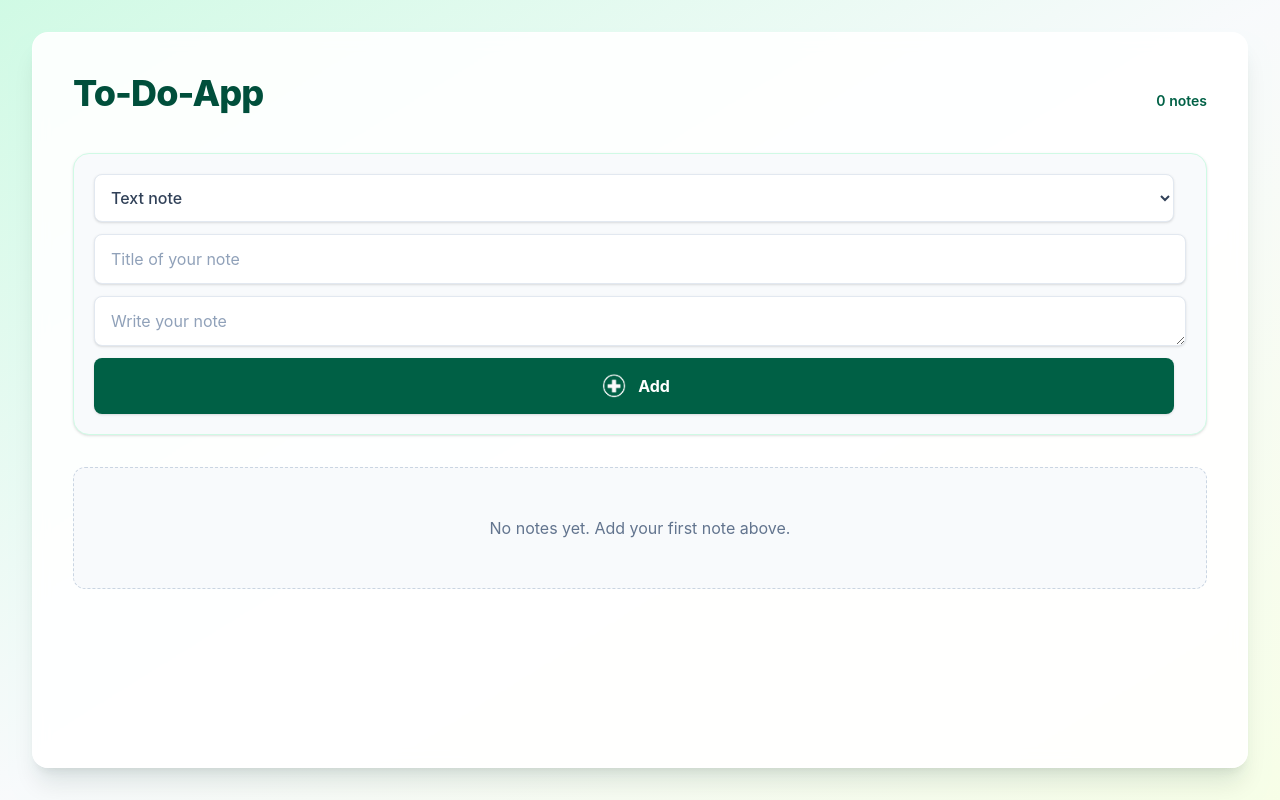
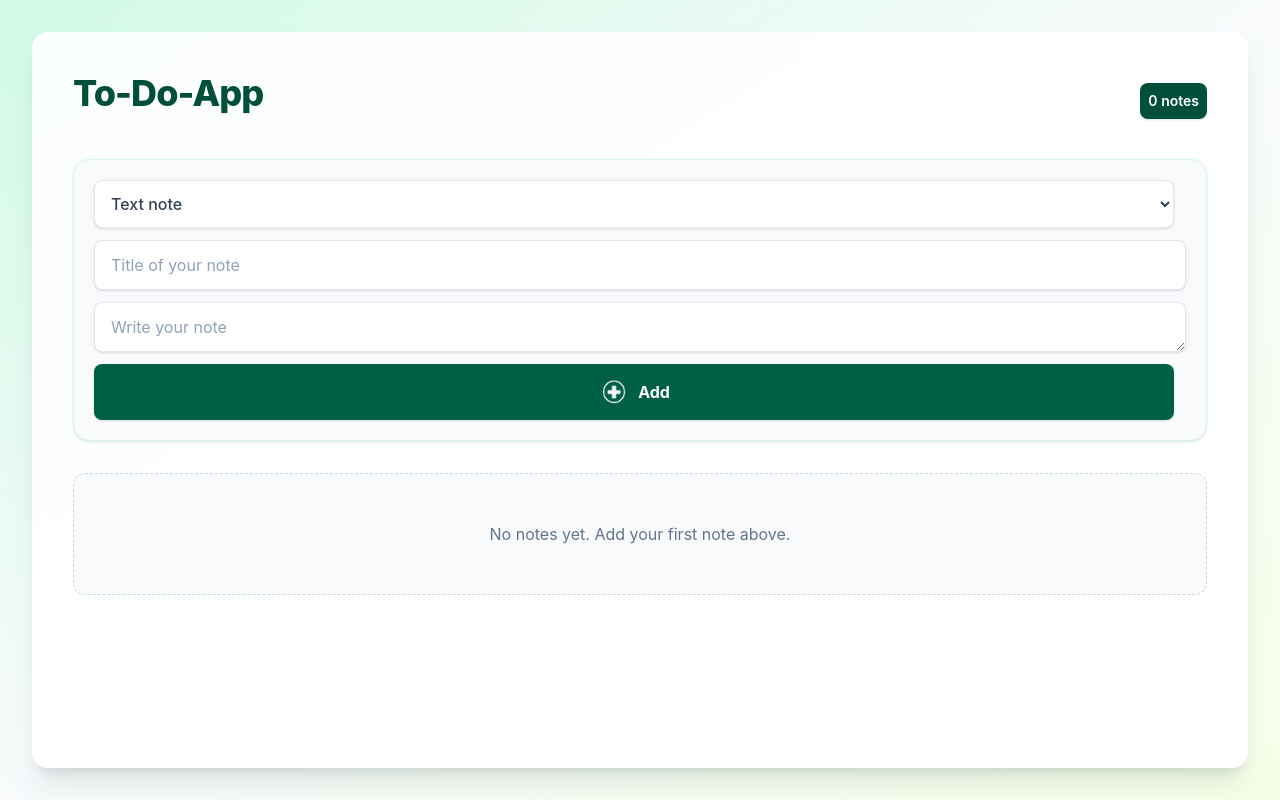
Before and after one commit to ArdaUtu/To-Do-App2, a React (Vite) app: page / in a window 1280 px wide. Built offline with nearby package versions, Linux system fonts and the light colour scheme.

Commit message:
notes css bewerking

```diff
--- a/src/App.tsx
+++ b/src/App.tsx
@@ -21,7 +21,7 @@ function App() {
           <h1 className="text-3xl font-extrabold tracking-tight text-emerald-900 sm:text-4xl">
             To-Do-App
           </h1>
-          <p aria-label={`${notes.length} notes`} className="text-sm font-semibold text-emerald-800">
+          <p aria-label={`${notes.length} notes`} className="text-sm font-semibold text-white bg-emerald-900 p-2 rounded-lg shadow-sm shadow-emerald-950/10">
             {notes.length} {notes.length === 1 ? "note" : "notes"}
           </p>
         </header>
```
